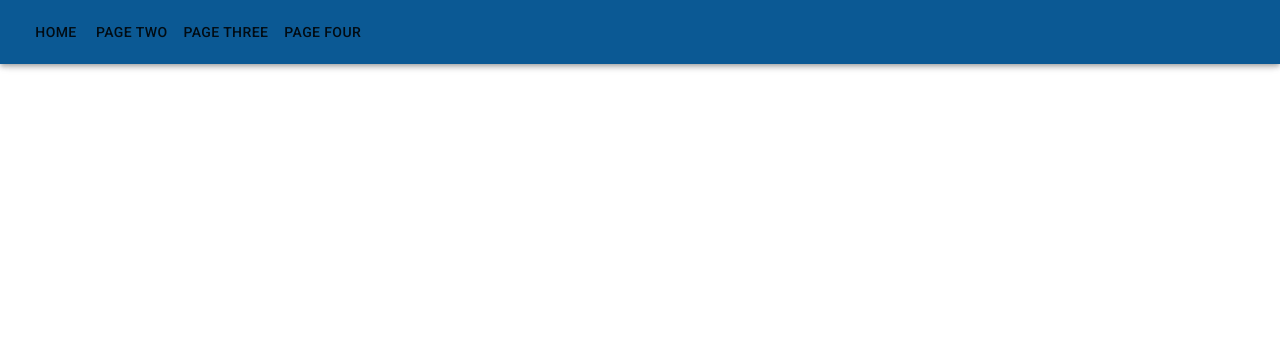
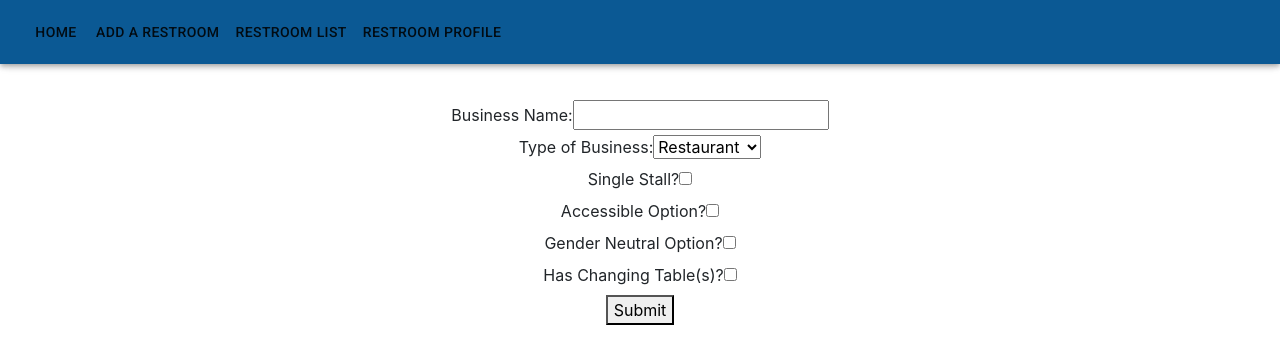
Before and after one commit to LaunchCodeLiftoffProjects/Pipe-Dream-UI, a React (Create React App) app: page /add-restroom in a window 1280 px wide. Shown: the top 364 px of the page. Built offline with nearby package versions, Linux system fonts and the light colour scheme.

Commit message:
started restroom profile branch

```diff
--- a/src/NavBar.jsx
+++ b/src/NavBar.jsx
@@ -9,14 +9,14 @@ export const NavBar = ({ color }) => (
       <Link to="/">
         <Button>Home</Button>
       </Link>
-      <Link to="/2">
-        <Button>Page Two</Button>
+      <Link to="/add-restroom">
+        <Button>Add a Restroom</Button>
       </Link>
-      <Link to="/3">
-        <Button>Page Three</Button>
+      <Link to="/restroom-list">
+        <Button>Restroom List</Button>
       </Link>
-      <Link to="/4">
-        <Button>Page Four</Button>
+      <Link to="/restroom-profile">
+        <Button>Restroom Profile</Button>
       </Link>
     </Toolbar>
   </AppBar>
--- a/src/Router.jsx
+++ b/src/Router.jsx
@@ -2,9 +2,9 @@ import React from "react";
 import { BrowserRouter as Router, Route } from "react-router-dom";
 import Layout from "./Layout";
 import PageOne from "./pages/pageOne.jsx";
-import PageTwo from "./pages/addRestroom.jsx";
-import PageThree from "./pages/restroomList.jsx";
-import PageFour from "./pages/pageFour.jsx";
+import AddRestroom from "./pages/addRestroom.jsx";
+import RestroomList from "./pages/restroomList.jsx";
+import RestroomProfile from "./pages/restroomProfile.jsx";
 
 export const Routes = () => {
   return (
@@ -12,9 +12,9 @@ export const Routes = () => {
       <Layout>
         <div style={{ marginTop: "100px" }}>
           <Route path="/" exact component={PageOne} />
-          <Route path="/2" exact component={PageTwo} />
-          <Route path="/3" exact component={PageThree} />
-          <Route path="/4" exact component={PageFour} />
+          <Route path="/add-restroom" exact component={AddRestroom} />
+          <Route path="/restroom-list" exact component={RestroomList} />
+          <Route path="/restroom-profile" exact component={RestroomProfile} />
         </div>
       </Layout>
     </Router>
--- a/src/pages/addRestroom.jsx
+++ b/src/pages/addRestroom.jsx
@@ -98,6 +98,7 @@ export default class AddRestroom extends React.Component {
         <div>
           <label>Single Stall? </label>
           <input type="checkbox"
+            name="isSingleStall"
             checked={this.state.isSingleStall}
             onChange={this.handleOnChangeSingleStall}
           />
@@ -105,6 +106,7 @@ export default class AddRestroom extends React.Component {
         <div>
           <label>Accessible Option? </label>
           <input type="checkbox"
+            name="isAccessible"
             checked={this.state.isAccessible}
             onChange={this.handleOnChangeIsAccessible}
           />
--- a/src/pages/restroomList.jsx
+++ b/src/pages/restroomList.jsx
@@ -32,15 +32,15 @@ export default class RestroomList extends React.Component {
                 this.state.restrooms.map(
                   restroom =>
                     <tr key={restroom.id}>
-                      <td>{restroom.id}</td>
-                      <td>{restroom.businessName}</td>
-                      <td>{restroom.businessType}</td>
-                      <td>Is Accessible? {restroom.isAccessible.toString() }</td>
-                      {// <td>{restroom.isSingleStall.toString()}</td>
-                      // <td>{restroom.isGenderNeutral.toString()}</td>
-                      // <td>{restroom.hasChangingTable.toString()}</td>
-                }
-                }
+                      <td>{restroom.businessName}<br />
+                      Insert Address
+                      </td>
+                      <td>Business Type: <br />
+                      {restroom.businessType}</td>
+                      <td>
+                        <button>Directions</button><br />
+                        <button>Details</button>
+                      </td>
                     </tr>
                 )
               }
--- a/src/pages/pageFour.jsx
+++ b/src/pages/restroomProfile.jsx
@@ -1,6 +1,6 @@
 import React from "react";
 
-export default class PageFour extends React.Component {
+export default class RestroomProfile extends React.Component {
   //Write HTML inside render function
   render() {
     return (
```
